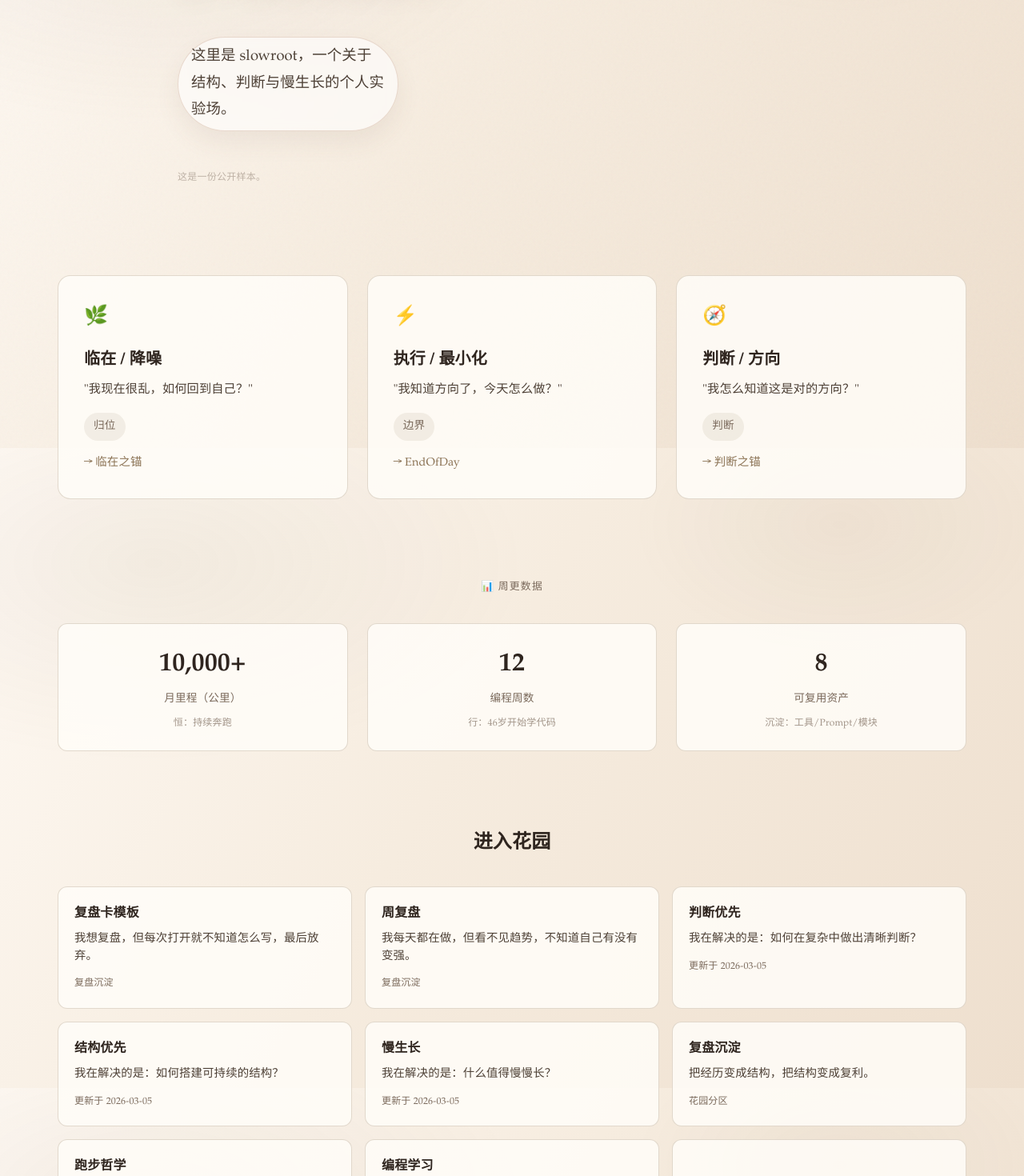
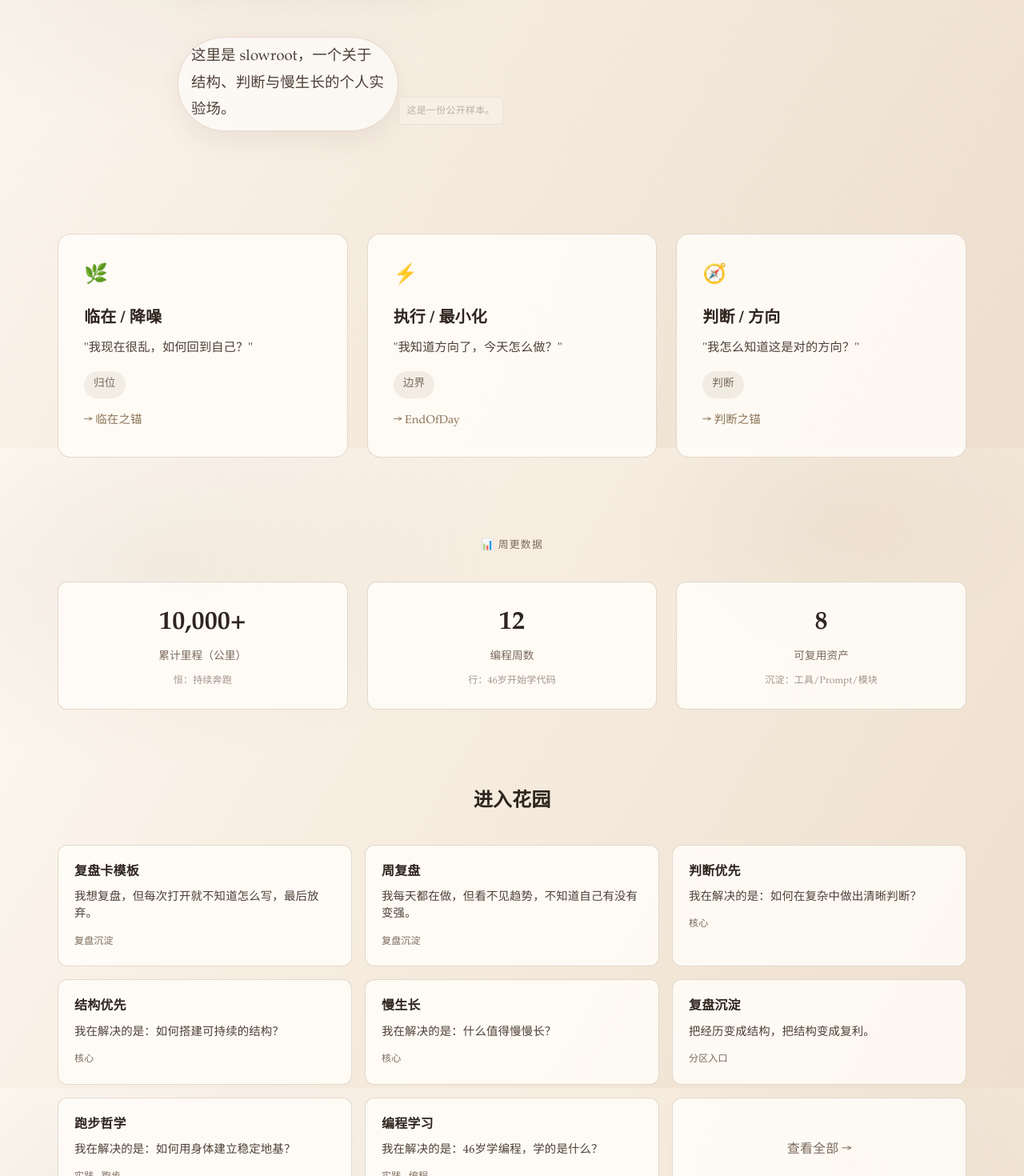
Before and after one commit to caisuqing666/brand-next, a Next.js app: page / in a window 1280 px wide. Shown: the part 240-1710 px from the top of the page at 80% size. Built offline with nearby package versions, Linux system fonts and the light colour scheme.

Commit message:
fix: 小迭代验收项 - 累计里程/分区标签统一/公开样本样式微调

```diff
--- a/app/globals.css
+++ b/app/globals.css
@@ -136,14 +136,18 @@ body::before {
   line-height: 1.8;
 }
 
-/* 公开样本提示 - 更轻一档：更小/更淡/更松 */
+/* 公开样本提示 - 小优化：左对齐 + 更落地 */
 .sample-note {
-  display: block;
+  display: inline-block;
   font-size: 0.75rem;
   color: var(--structure-muted);
   opacity: 0.45;
   margin-top: 2rem;
   letter-spacing: 0.02em;
+  border: 1px solid var(--border);
+  border-radius: 4px;
+  padding: 0.4rem 0.6rem;
+  background: rgba(255, 253, 248, 0.6);
 }
 
 /* 三入口卡片 */
--- a/app/page.tsx
+++ b/app/page.tsx
@@ -61,7 +61,7 @@ export default function Home() {
         </div>
       </section>
 
-      {/* 证据组件 */}
+      {/* 证据组件 - 必改项1: 月里程 → 累计里程 */}
       <section className="evidence-section">
         <div className="evidence-header">
           <span className="evidence-eyebrow">📊 周更数据</span>
@@ -69,7 +69,7 @@ export default function Home() {
         <div className="evidence-grid">
           <div className="evidence-card">
             <div className="evidence-value">10,000+</div>
-            <div className="evidence-label">月里程（公里）</div>
+            <div className="evidence-label">累计里程（公里）</div>
             <div className="evidence-note">恒：持续奔跑</div>
           </div>
           <div className="evidence-card">
@@ -85,7 +85,7 @@ export default function Home() {
         </div>
       </section>
 
-      {/* 花园入口 */}
+      {/* 花园入口 - 必改项2: 首页预览只显示分区标签，不显示更新日期 */}
       <section className="garden-section">
         <div className="garden-header">
           <h2 className="garden-title">进入花园</h2>
@@ -108,25 +108,25 @@ export default function Home() {
           <Link href="/garden/judgment" className="garden-node">
             <h3 className="node-title">判断优先</h3>
             <p className="node-question">我在解决的是：如何在复杂中做出清晰判断？</p>
-            <div className="node-meta">更新于 2026-03-05</div>
+            <div className="node-meta">核心</div>
           </Link>
 
           <Link href="/garden/structure" className="garden-node">
             <h3 className="node-title">结构优先</h3>
             <p className="node-question">我在解决的是：如何搭建可持续的结构？</p>
-            <div className="node-meta">更新于 2026-03-05</div>
+            <div className="node-meta">核心</div>
           </Link>
 
           <Link href="/garden/slow-growth" className="garden-node">
             <h3 className="node-title">慢生长</h3>
             <p className="node-question">我在解决的是：什么值得慢慢长？</p>
-            <div className="node-meta">更新于 2026-03-05</div>
+            <div className="node-meta">核心</div>
           </Link>
 
           <Link href="/garden/review" className="garden-node">
             <h3 className="node-title">复盘沉淀</h3>
             <p className="node-question">把经历变成结构，把结构变成复利。</p>
-            <div className="node-meta">花园分区</div>
+            <div className="node-meta">分区入口</div>
           </Link>
 
           <Link href="/practice/running" className="garden-node">
```
